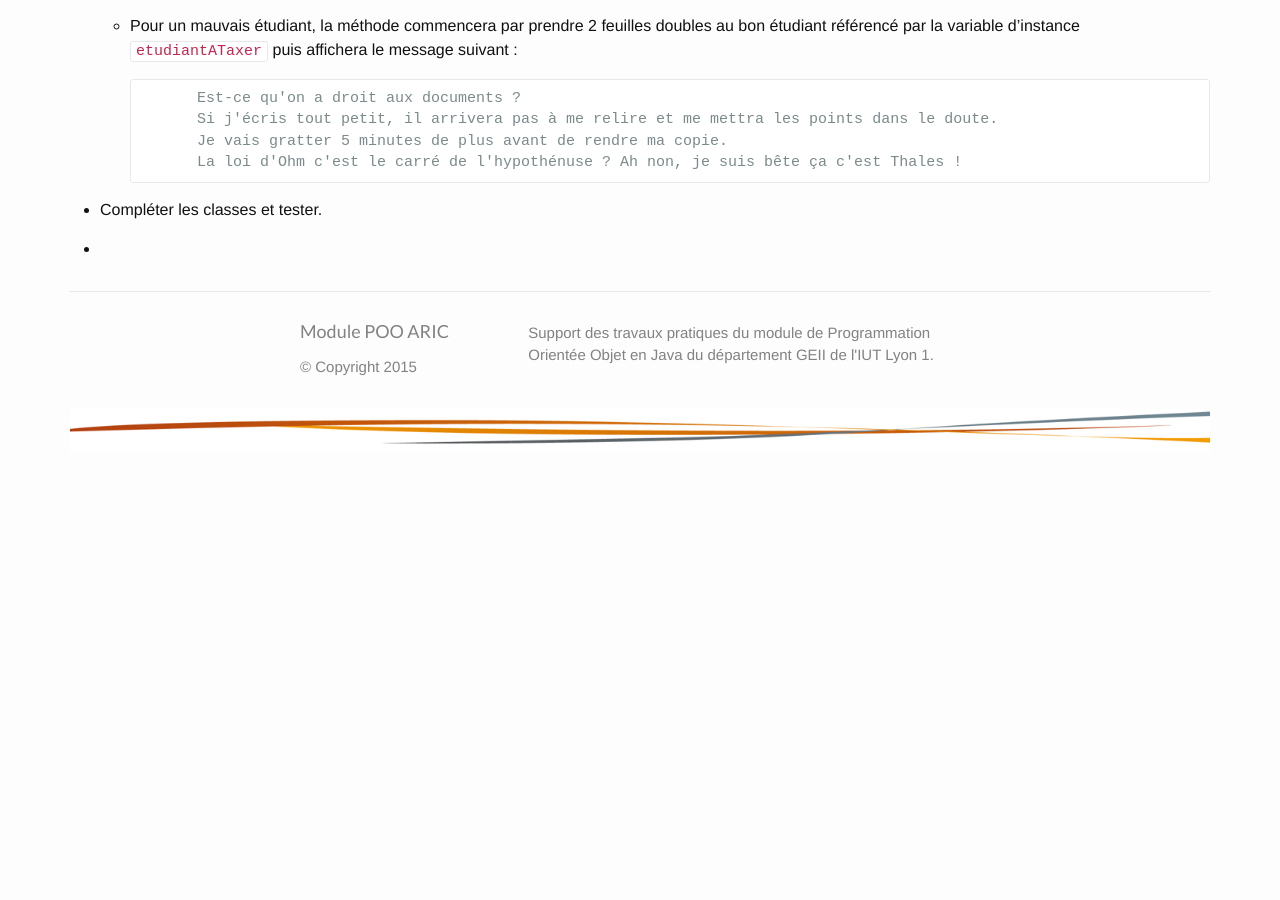
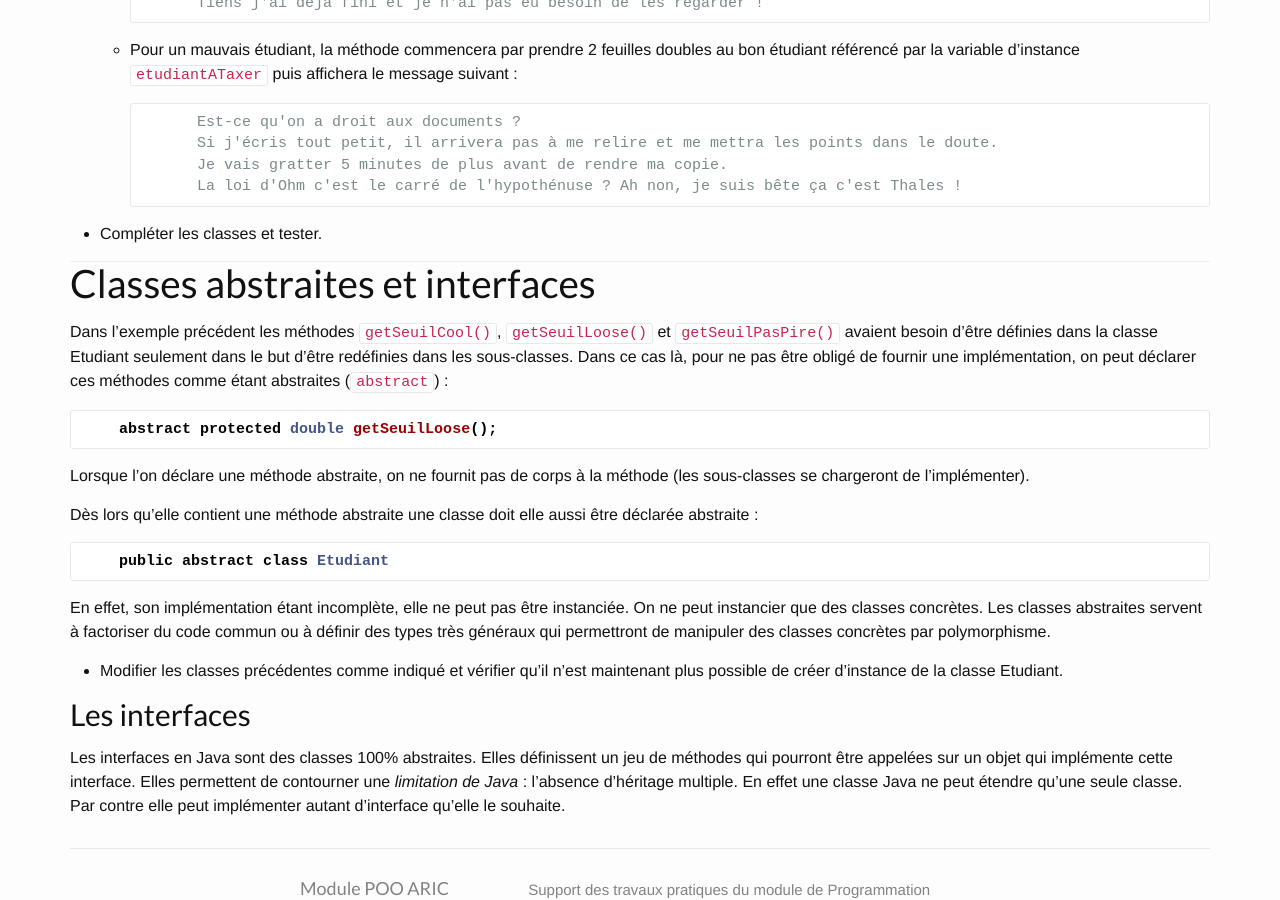
Before and after one commit to geiilyon/geiilyon.github.io, a Jekyll site: the page built from _collection_enonces/tp2.md, in a window 1280 px wide and 900 px high, scrolled down 6249 px. Built offline with Jekyll 4.4.1, drawn with Linux system fonts in a browser that asks for light colours; nearby versions of some CDN libraries; Markdown is read by kramdown in place of the engine named in the settings; before the commit the page ends 6731 px from its top, so only the background shows below that; some of the changed text lies outside the part shown.

Commit message:
Ajout classes abstraites et interfaces

````diff
--- a/_collection_enonces/tp2.md
+++ b/_collection_enonces/tp2.md
@@ -214,7 +214,7 @@ En résumé, les modificateurs de visibilité sont (du plus sévère au plus lax
 
 * Remarque importante : la classe Etudiant n'a pas de constructeur par défaut (sans argument). Or, lors de leur instanciation, les sous-classes doivent appeler le constructeur de leur super-classe. Le compilateur Java ne rajoute ces appels que pour les constructeurs sans argument. Dans le cas contraire, il faut créer des constructeurs explicitement et faire en sorte qu'ils délèguent le travail au super-constructeur approprié.
 
-* La méthode `reagirAUneNote` est définie dans la classe `Etudiant` mais elle appelle des méthodes `protected` qui sont redéfinies dans les sous-classes. Le code qui décrit la logique de l'algorithme n'est pas dupliqué certaines étapes peuvent être spécialisée par les sous-classes.
+* La méthode `reagirAUneNote` est définie dans la classe `Etudiant` mais elle appelle des méthodes `protected` qui sont redéfinies dans les sous-classes (les versions à redéfinir se contenteront de retourner 0). Le code qui décrit la logique de l'algorithme n'est pas dupliqué certaines étapes peuvent être spécialisée par les sous-classes.
 
     ```java
         public void reagirAUneNote(double note) {
@@ -255,4 +255,27 @@ En résumé, les modificateurs de visibilité sont (du plus sévère au plus lax
 
 * Compléter les classes et tester.
 
-*
+---
+
+# Classes abstraites et interfaces
+
+Dans l'exemple précédent les méthodes `getSeuilCool()`, `getSeuilLoose()` et `getSeuilPasPire()` avaient besoin d'être définies dans la classe Etudiant seulement dans le but d'être redéfinies dans les sous-classes. Dans ce cas là, pour ne pas être obligé de fournir une implémentation, on peut déclarer ces méthodes comme étant abstraites (`abstract`) :
+
+```java
+    abstract protected double getSeuilLoose();
+```
+
+Lorsque l'on déclare une méthode abstraite, on ne fournit pas de corps à la méthode (les sous-classes se chargeront de l'implémenter).
+
+Dès lors qu'elle contient une méthode abstraite une classe doit elle aussi être déclarée abstraite :
+
+```java
+    public abstract class Etudiant
+```
+En effet, son implémentation étant incomplète, elle ne peut pas être instanciée. On ne peut instancier que des classes concrètes. Les classes abstraites servent à factoriser du code commun ou à définir des types très généraux qui permettront de manipuler des classes concrètes par polymorphisme.
+
+* Modifier les classes précédentes comme indiqué et vérifier qu'il n'est maintenant plus possible de créer d'instance de la classe Etudiant.
+
+## Les interfaces
+
+Les interfaces en Java sont des classes 100% abstraites. Elles définissent un jeu de méthodes qui pourront être appelées sur un objet qui implémente cette interface. Elles permettent de contourner une *limitation de Java* : l'absence d'héritage multiple. En effet une classe Java ne peut étendre qu'une seule classe. Par contre elle peut implémenter autant d'interface qu'elle le souhaite.
````
